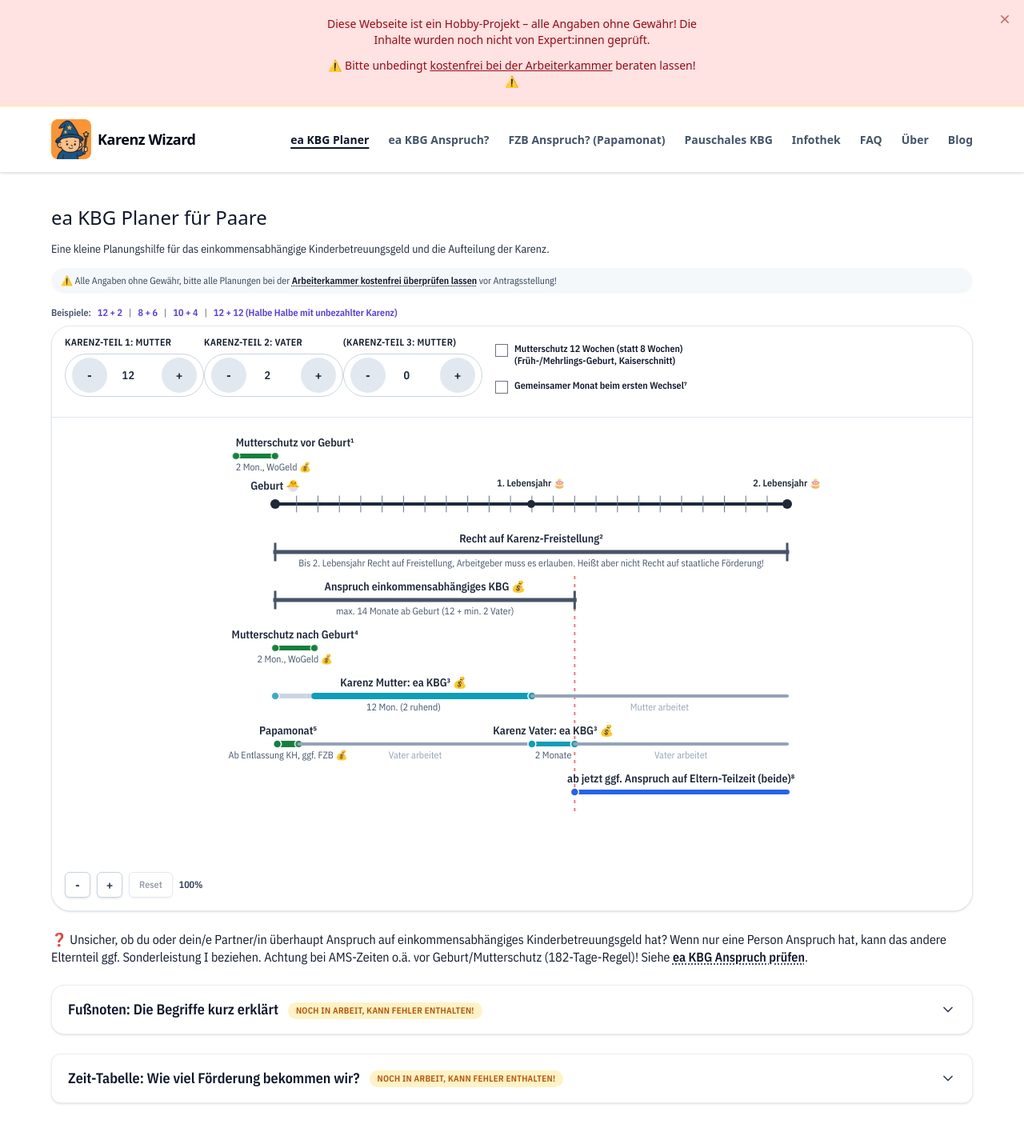
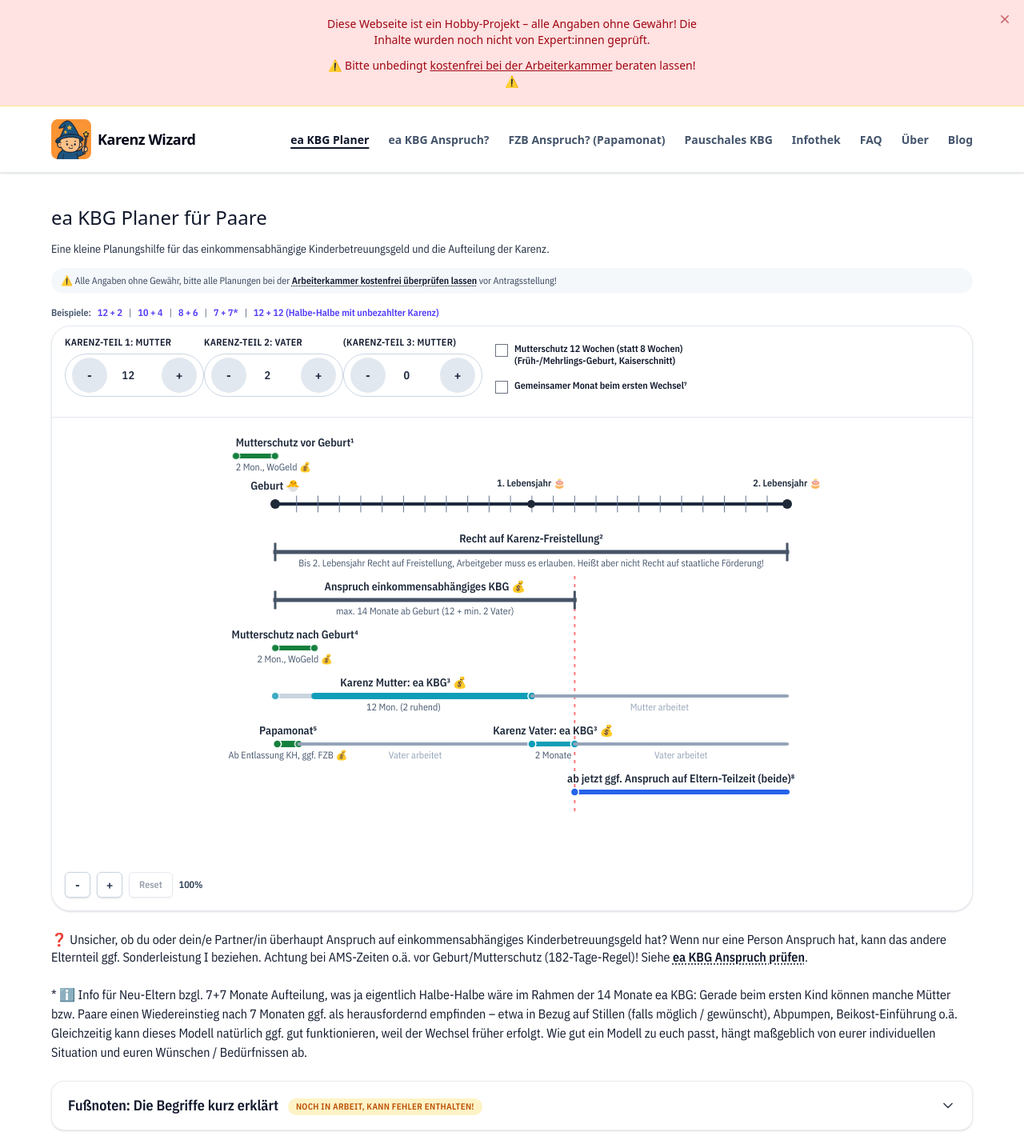
Before and after one commit to mandrasch/karenz-wizard, a SvelteKit app: page /eakbg-planer in a window 1280 px wide. Shown: the top 1425 px of the page at 80% size. Built offline with nearby package versions, Linux system fonts and the light colour scheme.

Commit message:
chore: content updates

```diff
--- a/src/routes/eakbg-planer/+page.svelte
+++ b/src/routes/eakbg-planer/+page.svelte
@@ -937,15 +937,16 @@
 
 			<button type="button" on:click={() => applyExample(12, 2)} class="example-link">12 + 2</button
 			>
+			|<button type="button" on:click={() => applyExample(10, 4)} class="example-link"
+				>10 + 4</button
+			>
 			|
 			<button type="button" on:click={() => applyExample(8, 6)} class="example-link">8 + 6</button>
 			|
-			<button type="button" on:click={() => applyExample(10, 4)} class="example-link">10 + 4</button
-			>
+			<button type="button" on:click={() => applyExample(7, 7)} class="example-link">7 + 7*</button>
 			|
-
 			<button type="button" on:click={() => applyExample(12, 12)} class="example-link"
-				>12 + 12 (Halbe Halbe mit unbezahlter Karenz)</button
+				>12 + 12 (Halbe-Halbe mit unbezahlter Karenz)</button
 			>
 		</div>
 	</section>
@@ -1385,7 +1386,6 @@
 				</div>
 			</div>
 		</div>
-
 		<p class="planner-note">
 			❓ Unsicher, ob du oder dein/e Partner/in überhaupt Anspruch auf einkommensabhängiges
 			Kinderbetreuungsgeld hat? Wenn nur eine Person Anspruch hat, kann das andere Elternteil ggf. <a
@@ -1394,6 +1394,16 @@
 			beziehen. Achtung bei AMS-Zeiten o.ä. vor Geburt/Mutterschutz (182-Tage-Regel)! Siehe
 			<a href="/eakbg-anspruch" class="planner-link">ea KBG Anspruch prüfen</a>.
 		</p>
+		<p>
+			* ℹ️ Info für Neu-Eltern bzgl. 7+7 Monate Aufteilung, was ja eigentlich Halbe-Halbe wäre im
+			Rahmen der 14 Monate ea KBG: Gerade beim ersten Kind können manche Mütter bzw. Paare einen
+			Wiedereinstieg nach 7 Monaten ggf. als herausfordernd empfinden – etwa in Bezug auf Stillen
+			(falls möglich / gewünscht), Abpumpen, Beikost-Einführung o.ä. Gleichzeitig kann dieses Modell
+			natürlich ggf. gut funktionieren, weil der Wechsel früher erfolgt. Wie gut ein Modell zu euch
+			passt, hängt maßgeblich von eurer individuellen Situation und euren Wünschen / Bedürfnissen
+			ab.
+		</p>
+
 		<NoteGrid />
 		<TimelineSummary {segmentSummaries} bind:birthDateInput {formatSegmentRange} open={false} />
 	</section>
--- a/src/routes/fzb-anspruch/+page.svelte
+++ b/src/routes/fzb-anspruch/+page.svelte
@@ -12,7 +12,7 @@
 		<p>
 			In Österreich haben Väter tollerweise das Recht darauf, den ersten Lebensmonat ihres Kindes
 			daheim zu erleben und die Partnerin während des Wochenbetts, den Herausforderungen des
-			Stillens (falls es funktioniert) und allen weiteren, neuen und aufregenden Tätigkeiten
+			Stillens (falls möglich / gewünscht) und allen weiteren, neuen und aufregenden Tätigkeiten
 			intensiv unterstützen zu können. 💪
 		</p>
 		<p>
```
